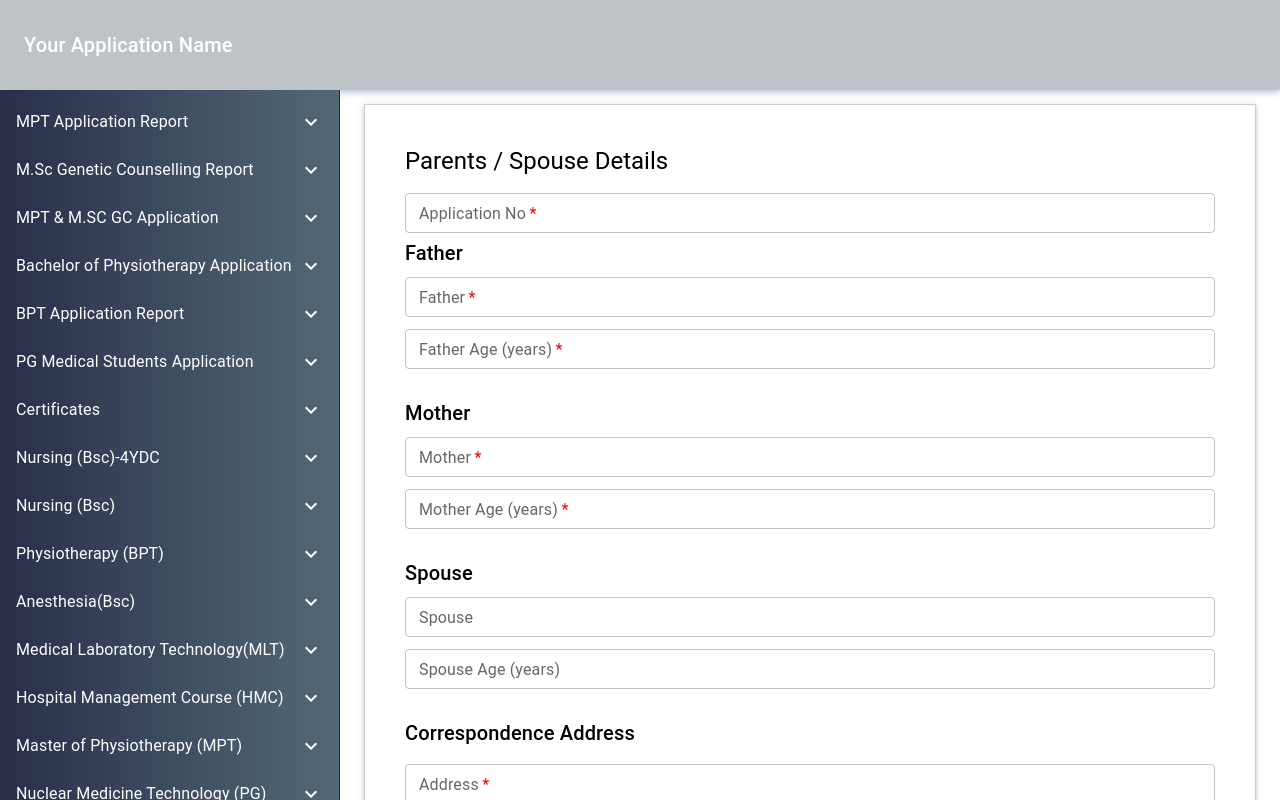
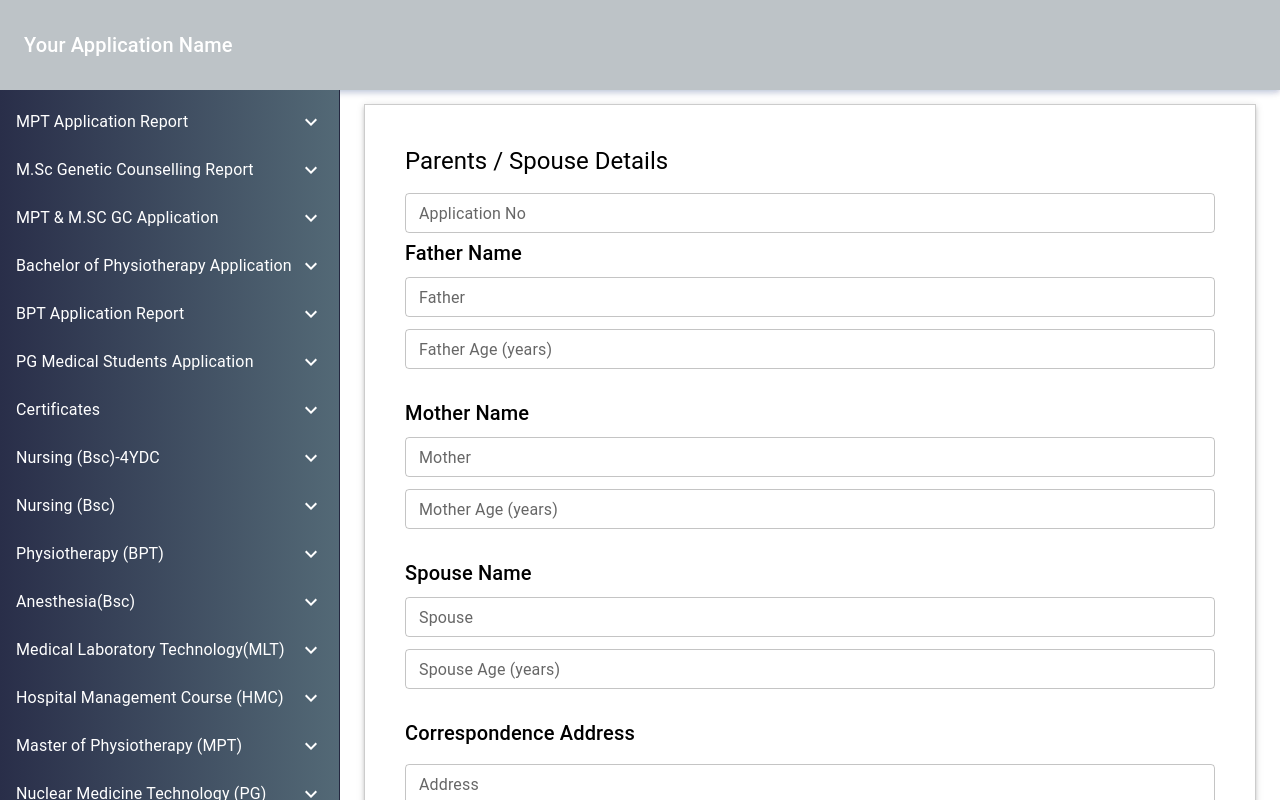
Before and after one commit to medinaveen9/Student_Life_Cycle_Project, a React (Create React App) app in the folder client/: page /gccontact in a window 1280 px wide. Built offline with nearby package versions, Linux system fonts and the light colour scheme.

Commit message:
added changes

```diff
--- a/client/src/Forms/MPTGeneticCounsellingCourseApplication/ContactDetails.js
+++ b/client/src/Forms/MPTGeneticCounsellingCourseApplication/ContactDetails.js
@@ -1,14 +1,13 @@
+
 import React, { useState } from 'react';
 import { Box, Typography, TextField, Button } from '@mui/material';
 import { useNavigate, useLocation } from 'react-router-dom';
 import axios from 'axios';
 
 const ContactDetails = () => {
-
   const [father, setFather] = useState({ name: '', age: '', occupation: '', income: '' });
   const [mother, setMother] = useState({ name: '', age: '', occupation: '', income: '' });
   const [spouse, setSpouse] = useState({ name: '', age: '', occupation: '', income: '' });
-
 
   const [formData, setFormData] = useState({
     application_no: "",
@@ -21,21 +20,29 @@ const ContactDetails = () => {
   const location = useLocation();
   const courseName = location.state?.courseName;
 
-
   const handleChange = (obj, setObj) => (field, val) =>
     setObj(prev => ({ ...prev, [field]: val }));
 
   const handleAddressChange = (section, field, val) =>
-    setFormData(prev => ({
-      ...prev,
-      [section]: { ...prev[section], [field]: val }
-    }));
+    setFormData(prev => ({ ...prev, [section]: { ...prev[section], [field]: val } }));
+
   const toNumberOrNull = (val) => (val === '' ? null : Number(val));
 
   const handleNext = async () => {
-  try {
+    if (!formData.application_no) {
+      alert("⚠️ Application Number is required.");
+      return;
+    }
+  if (!father.name) {
+      alert("⚠️ Father Name is required.");
+      return;
+    }
+     if (!mother.name) {
+      alert("⚠️ Mother Name  is required.");
+      return;
+    }
     const payload = {
-    application_no:formData.application_no,
+      application_no: formData.application_no,
       father_name: father.name,
       father_age: toNumberOrNull(father.age),
       father_occupation: father.occupation,
@@ -71,41 +78,27 @@ const handleNext = async () => {
       other_info: formData.otherInfo,
     };
 
- const res = await axios.post(
-      "http://localhost:4000/api/master/contact_details",
-      payload
-    );
+    try {
+      const res = await axios.post("http://localhost:4000/api/master/contact_details", payload);
       console.log("✅ Saved:", res.data);
-
       navigate("/gceducation", { state: { courseName } });
-
     } catch (error) {
       console.error("❌ Error saving contact details:", error.response?.data || error.message);
     }
   };
-  const renderPersonInputs = (person, onChange, label,isRequired = false) => (
+
+  const renderPersonInputs = (person, onChange, label) => (
     <>
-
       <TextField
         label={label}
         value={person.name}
         onChange={(e) => {
           const value = e.target.value;
-    if (/^[a-zA-Z\s]*$/.test(value)) {
-      onChange('name', value);
-    }
+          if (/^[a-zA-Z\s]*$/.test(value)) onChange('name', value);
         }}
         size="small"
         fullWidth
         margin="dense"
-  required={isRequired}
-  InputLabelProps={{
-    sx: {
-      "& .MuiFormLabel-asterisk": {
-        color: "red",
-      },
-    },
-  }}
       />
       <TextField
         label={`${label} Age (years)`}
@@ -115,22 +108,11 @@ const handleNext = async () => {
         fullWidth
         margin="dense"
         type="number"
-            required={isRequired}
-             InputLabelProps={{
-    sx: {
-      "& .MuiFormLabel-asterisk": {
-        color: "red",
-      },
-    },
-  }}
       />
-
     </>
   );
 
-
-
-const renderAddressInputs = section => {
+  const renderAddressInputs = (section) => {
     const fields = [
       { label: 'Address', name: 'address' },
       { label: 'Country', name: 'country', type: 'alpha' },
@@ -154,21 +136,12 @@ const renderAddressInputs = section => {
           const value = e.target.value;
           let isValid = true;
 
-        if (type === 'alpha') {
-          isValid = /^[a-zA-Z\s]*$/.test(value);
-        } else if (type === 'pincode') {
+          if (type === 'alpha') isValid = /^[a-zA-Z\s]*$/.test(value);
+          else if (type === 'pincode') isValid = /^[1-9][0-9]{0,5}$/.test(value) || value === '';
+          else if (type === 'mobile') isValid = /^[1-9][0-9]{0,9}$/.test(value) || value === '';
+          else if (type === 'numeric') isValid = /^[0-9]*$/.test(value);
 
-          isValid = /^[1-9][0-9]{0,5}$/.test(value) || value === '';
-        } else if (type === 'mobile') {
-
-          isValid = /^[1-9][0-9]{0,9}$/.test(value) || value === '';
-        } else if (type === 'numeric') {
-          isValid = /^[0-9]*$/.test(value);
-        }
-
-        if (isValid) {
-          handleAddressChange(section, name, value);
-        }
+          if (isValid) handleAddressChange(section, name, value);
         }}
         size="small"
         fullWidth
@@ -177,65 +150,43 @@ const renderAddressInputs = section => {
         inputProps={{
           maxLength: type === 'pincode' ? 6 : type === 'mobile' ? 10 : undefined
         }}
-         required={section === 'correspondence'} // ✅ only correspondence is required
-      InputLabelProps={{
-        sx: section === 'correspondence' ? {
-          "& .MuiFormLabel-asterisk": { color: "red" }
-        } : {}
-      }}
       />
     ));
   };
 
   return (
-   <Box sx={{ maxWidth: "1000px",mx: "auto", mt: 10,  p: 5, border: "1px solid #ccc",color: "black",backgroundColor: "white",boxShadow: 3}} className="page-break">
-      <Typography variant="h5" gutterBottom>
-        Parents / Spouse Details
-      </Typography>
+    <Box sx={{ maxWidth: "1000px", mx: "auto", mt: 10, p: 5, border: "1px solid #ccc", color: "black", backgroundColor: "white", boxShadow: 3 }}>
+      <Typography variant="h5" gutterBottom>Parents / Spouse Details</Typography>
+
       <TextField
         label="Application No"
         value={formData.application_no}
-  onChange={(e) =>
-    setFormData(prev => ({ ...prev, application_no: e.target.value }))
-  }
+        onChange={(e) => setFormData(prev => ({ ...prev, application_no: e.target.value }))}
         size="small"
         fullWidth
         margin="dense"
         type="number"
-   required={true}
-
-             InputLabelProps={{
-    sx: {
-      "& .MuiFormLabel-asterisk": {
-        color: "red",
-      },
-    },
-  }}
       />
 
       <Box mb={3}>
-        <Typography variant="h6">Father</Typography>
-        {renderPersonInputs(father, handleChange(father, setFather), 'Father', true)}
+        <Typography variant="h6">Father Name</Typography>
+        {renderPersonInputs(father, handleChange(father, setFather), 'Father')}
       </Box>
 
       <Box mb={3}>
-        <Typography variant="h6">Mother</Typography>
-        {renderPersonInputs(mother, handleChange(mother, setMother), 'Mother',true)}
+        <Typography variant="h6">Mother Name</Typography>
+        {renderPersonInputs(mother, handleChange(mother, setMother), 'Mother')}
       </Box>
 
       <Box mb={3}>
-        <Typography variant="h6">Spouse</Typography>
-        {renderPersonInputs(spouse, handleChange(spouse, setSpouse), 'Spouse',false)}
+        <Typography variant="h6">Spouse Name</Typography>
+        {renderPersonInputs(spouse, handleChange(spouse, setSpouse), 'Spouse')}
       </Box>
 
-      <Typography variant="h6" gutterBottom>
-        Correspondence Address
-      </Typography>
+      <Typography variant="h6" gutterBottom>Correspondence Address</Typography>
       <Box mb={3}>{renderAddressInputs('correspondence')}</Box>
 
-      <Typography variant="h6" gutterBottom>
-        Permanent Address
-      </Typography>
+      <Typography variant="h6" gutterBottom>Permanent Address</Typography>
       <Box mb={3}>{renderAddressInputs('permanent')}</Box>
 
       <TextField
@@ -250,9 +201,7 @@ const renderAddressInputs = section => {
       />
 
       <Box textAlign="right" mt={2}>
-        <Button variant="contained" onClick={handleNext}>
-          Next
-        </Button>
+        <Button variant="contained" onClick={handleNext}>Next</Button>
       </Box>
     </Box>
   );
--- a/client/src/Forms/MPTGeneticCounsellingCourseApplication/DocumentsUpload.js
+++ b/client/src/Forms/MPTGeneticCounsellingCourseApplication/DocumentsUpload.js
@@ -61,6 +61,17 @@ const documents = socialStatus === "OC"
 
 
 const handleSubmit = async () => {
+    if (!formData.application_no) {
+    alert("⚠️ Please enter Application No before submitting.");
+    return;
+  }
+
+  const hasAtLeastOneFile = Object.keys(uploadedDocs).length > 0;
+  if (!hasAtLeastOneFile) {
+    alert("⚠️ Please upload at least one document before submitting.");
+    return;
+  }
+
   try {
     const uploadForm = new FormData();
     // uploadForm.append("formID", formData.application_no); // match backend "formId"
--- a/client/src/Forms/MPTGeneticCounsellingCourseApplication/PersonalInformation.js
+++ b/client/src/Forms/MPTGeneticCounsellingCourseApplication/PersonalInformation.js
@@ -44,6 +44,22 @@ const PersonalInformation = () => {
 
   const handleNext = async () => {
   try {
+     if (!adDetails.applicationNo) {
+      alert("⚠️ Application Number is required.");
+      return;
+    }
+      if (!adDetails.name) {
+      alert("⚠️  Name is required.");
+      return;
+    }
+      if (!adDetails.fatherName) {
+      alert("⚠️ Father's Name is required.");
+      return;
+    }
+       if (!adDetails.nationality) {
+      alert("⚠️ Nationality is required.");
+      return;
+    }
     const payload = {
       application_no: adDetails.applicationNo,
       name: adDetails.name,
```
Also changed, not shown: client/src/Forms/MPTGeneticCounsellingCourseApplication/EducationalDetails.js (+0 -161 lines), 2 other files (tests, documents, lock files or other folders). Lines whose indentation alone changed are shown as unchanged.
